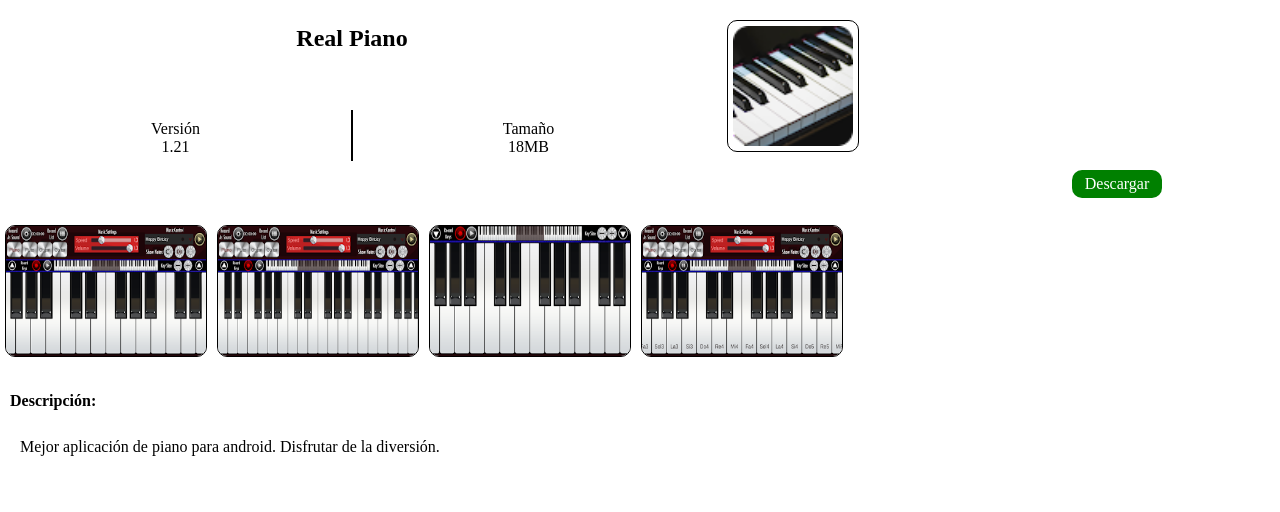
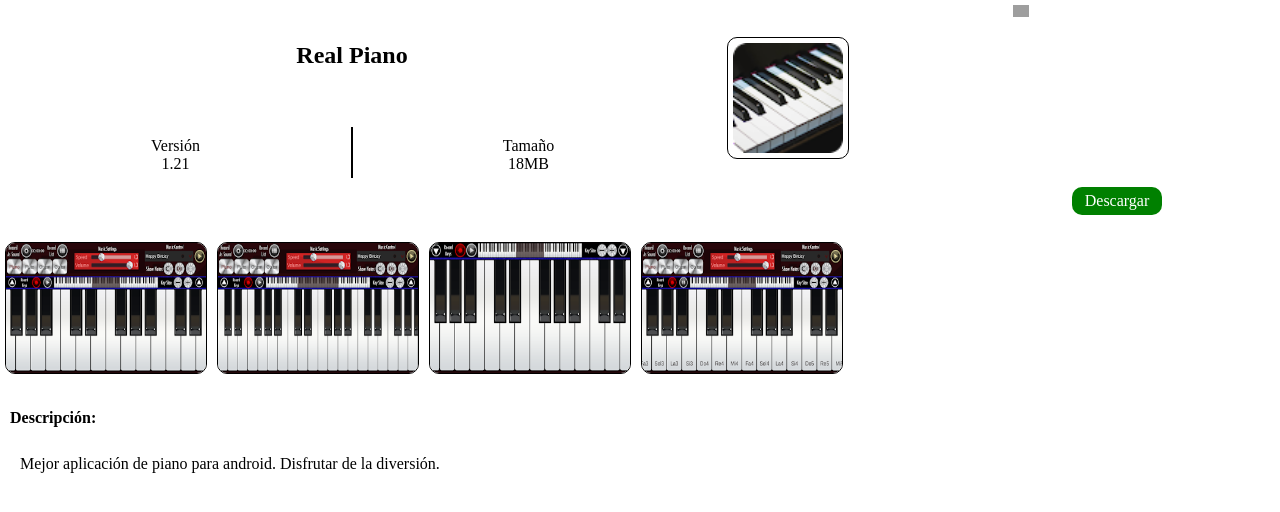
Before and after one commit to Orlando43claro/Real-Piano, a plain HTML site: page index.html in a window 1280 px wide. Drawn offline with Linux system fonts and the light colour scheme; grey boxes are pictures that could not be loaded.

Commit message:
Update index.html

```diff
--- a/index.html
+++ b/index.html
@@ -8,6 +8,10 @@ margin: 0;
 }
 
 body{width:100%; height: 100%; background: #ffffff;}
+
+  .section01{margin: 5px;  height: 12px; width:80%; }
+.section01 img{ height: 12px; float: right;}
+
 
 .container{
 height: 150px; width:100%;}
@@ -42,8 +46,13 @@ p{padding: 10px; }
 </style>
 </head>
 <body>
+  <section class="section01">
+  <img style="border: 0px solid; display: inline;" alt="contador de visitas" src="https://websmultimedia.com/contador-de-visitas.php?id=6615">
+ </section>
+
+
 <div class="container">
-<section id="section1"><img src="1.webp" width="120"  height="120">
+<section id="section1"><img src="1.webp" width="110"  height="110">
 </section>
 
 <section id="section2"><center><h2 id="titulo">Real Piano</h2></center>
```
